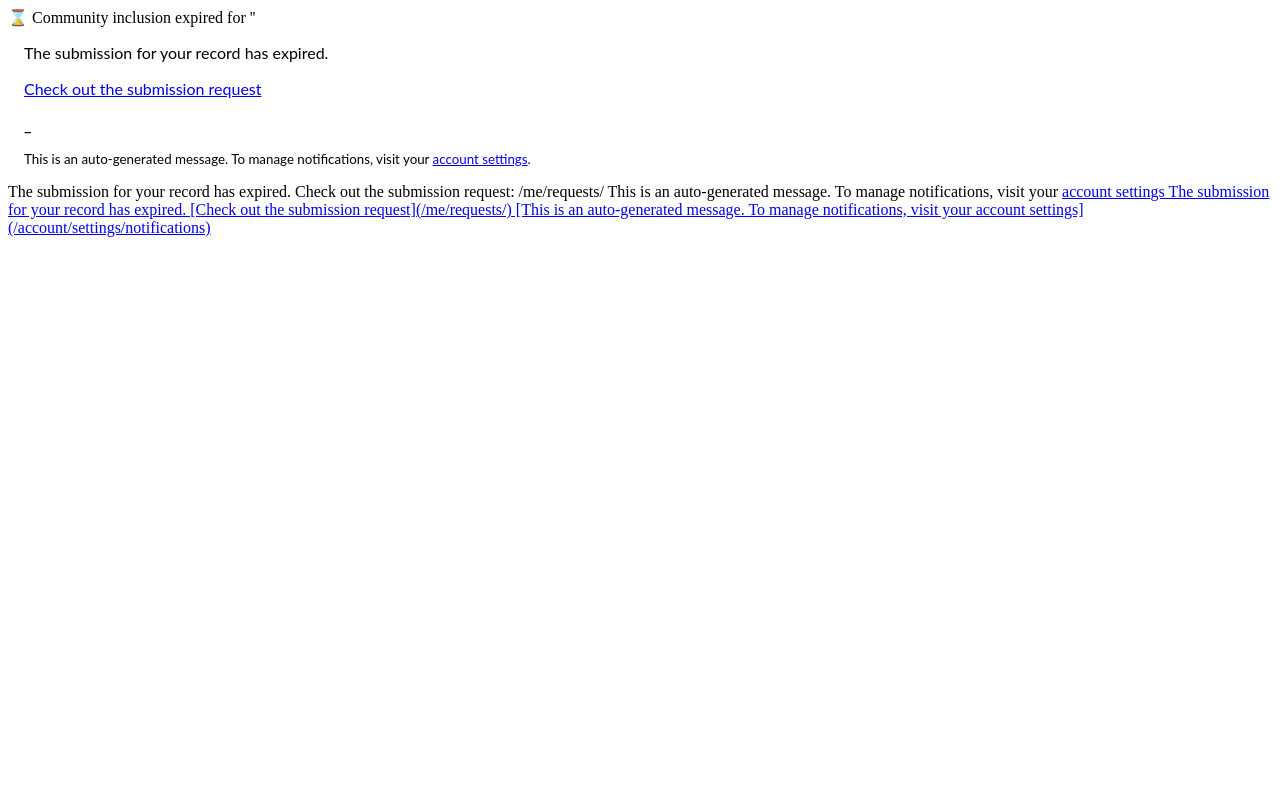
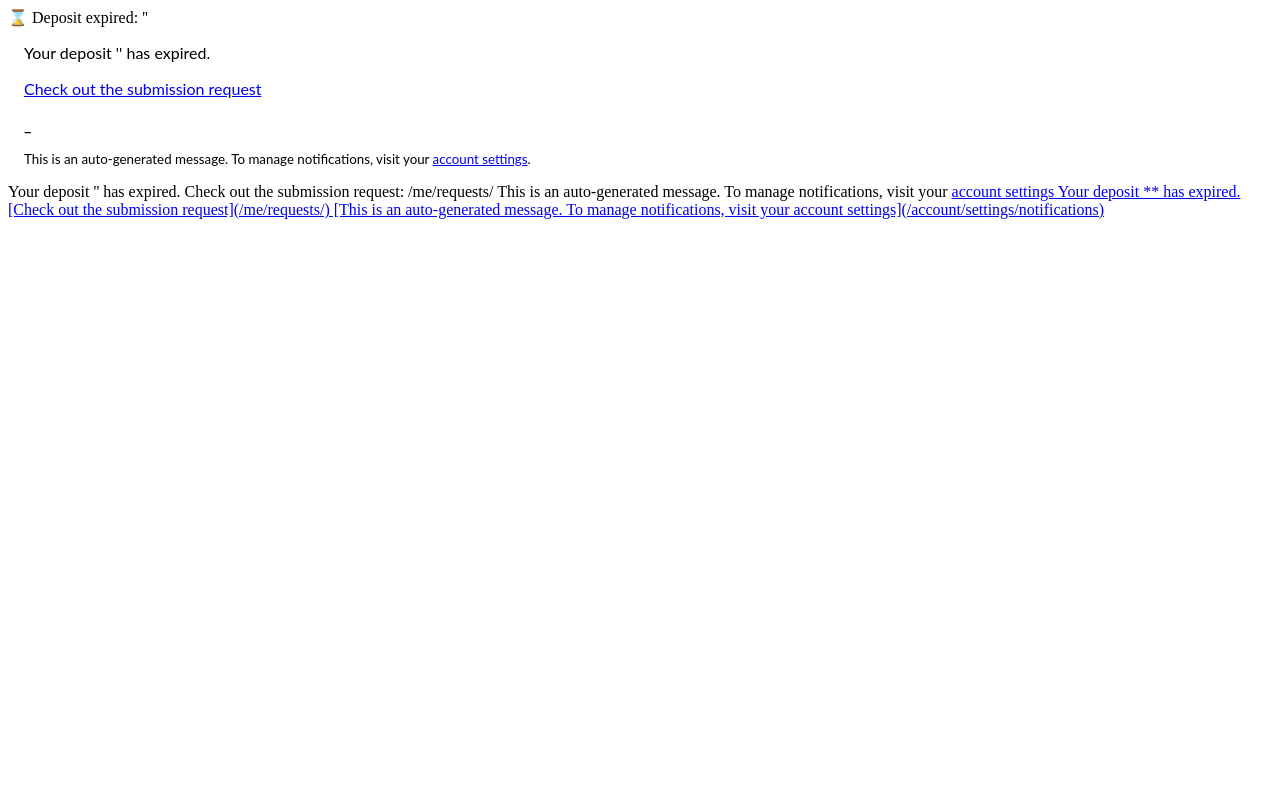
Before and after one commit to ImperialCollegeLondon/fair-data-repository, a Python web app: template templates/semantic-ui/invenio_notifications/community-submission.expire.jinja in a window 1280 px wide. Run offline with Jinja, Linux system fonts and the light colour scheme; the template is opened without the code that fills it, so the values that code supplies are empty.

Commit message:
Expire template.

```diff
--- a/templates/semantic-ui/invenio_notifications/community-submission.expire.jinja
+++ b/templates/semantic-ui/invenio_notifications/community-submission.expire.jinja
@@ -18,13 +18,15 @@
 %}
 
 {%- block subject -%}
-       {{ _("⌛️ Community inclusion expired for '{record_title}'").format(record_title=record_title) }}
+       {{ _("⌛️ Deposit expired: '{record_title}'").format(record_title=record_title) }}
 {%- endblock subject -%}
 
 {%- block html_body -%}
     <table style="font-family:'Lato',Helvetica,Arial,sans-serif;border-spacing:15px">
         <tr>
-            <td>{{ _("The submission for your record has expired.") }}</td>
+            <td>
+            {{ _("Your deposit '{record_title}' has expired.").format(record_title=record_title) }}
+            </td>
         </tr>
         <tr>
             <td><a href="{{ request_link }}" class="button">{{ _("Check out the submission request")}}</a></td>
@@ -39,7 +41,7 @@
 {%- endblock html_body %}
 
 {%- block plain_body -%}
-{{ _("The submission for your record has expired.") }}
+{{ _("Your deposit '{record_title}' has expired.").format(record_title=record_title) }}
 
 {{ _("Check out the submission request: {request_link}").format(request_link=request_link) }}
 
@@ -48,7 +50,7 @@
 
 {# Markdown for Slack/Mattermost/chat #}
 {%- block md_body -%}
-{{ _("The submission for your record has expired.") }}
+{{ _("Your deposit *{record_title}* has expired.").format(record_title=record_title) }}
 
 [{{_("Check out the submission request")}}]({{request_link}})
 
```
